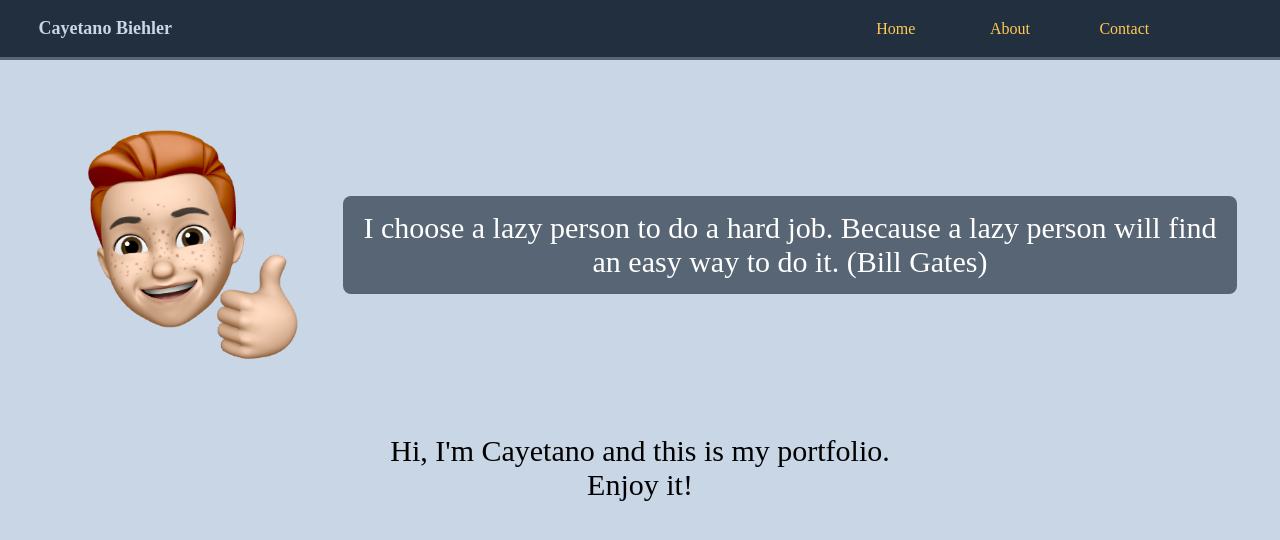
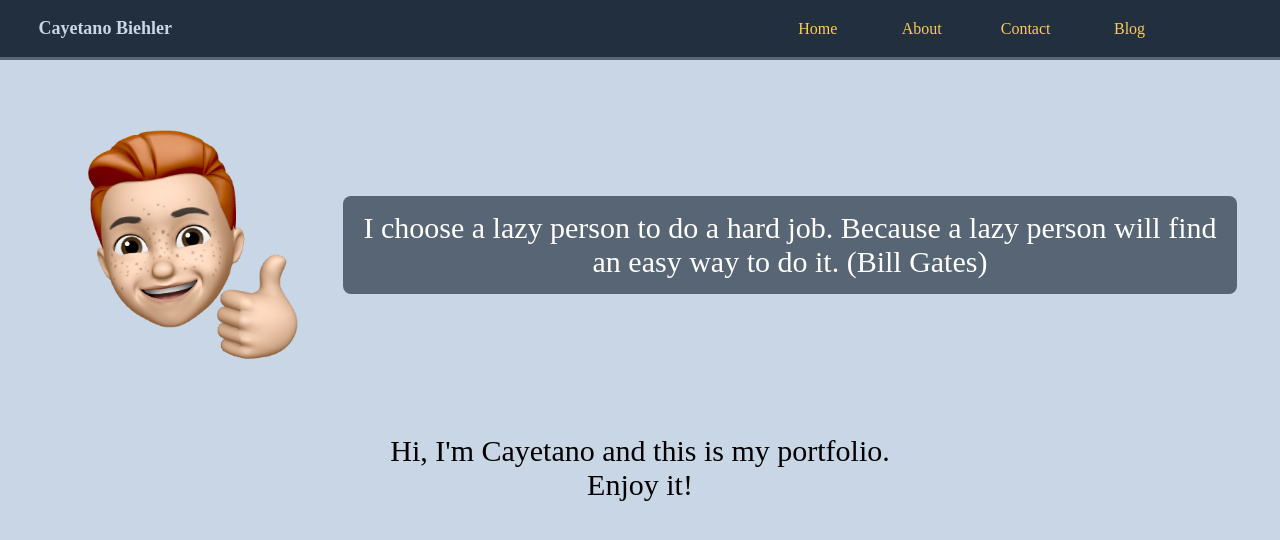
Before and after one commit to iamcaye/portfolio, a React (Create React App) app: page / in a window 1280 px wide. Shown: the top 540 px of the page. Built offline with nearby package versions, Linux system fonts and the light colour scheme; a web font is replaced by a local one.

Commit message:
added blog link

```diff
--- a/src/App.js
+++ b/src/App.js
@@ -13,7 +13,8 @@
       <p className='nav-title'>Cayetano Biehler</p>
       <Link className='nav-link' to='/'>Home</Link>
       <Link className='nav-link' to='about'>About</Link>
-      <Link className='nav-link-last' to='contact'>Contact</Link>
+      <Link className='nav-link' to='contact'>Contact</Link>
+      <a className='nav-link-last' href='https://iamcaye.github.io/blog/' target="noopener">Blog</a>
     </nav>
   );
 }
@@ -38,6 +39,7 @@
       <Link onClick={toggleDrawer(false)} className='first-nav-link-l' to='/'>Home</Link>
       <Link onClick={toggleDrawer(false)} className='nav-link-l' to='about'>About</Link>
       <Link onClick={toggleDrawer(false)} className='nav-link-l' to='contact'>Contact</Link>
+      <a onClick={toggleDrawer(false)} className='nav-link-l' target="noopener" href='https://iamcaye.github.io/blog/'>Blog</a>
     </Drawer>
     </div>
   );
```
